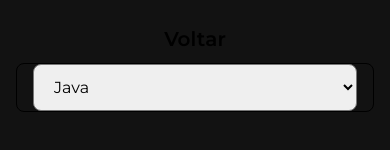
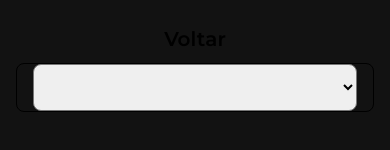
Before and after one commit to luisgomes01/Clip-App, a React Native app: screen /Search in a window 390 px wide. Shown: the part 242-392 px from the top of the page. Built offline with nearby package versions, Linux system fonts and the light colour scheme.

Commit message:
feat(Picker): add missing label component

```diff
--- a/src/components/picker/Picker.styles.ts
+++ b/src/components/picker/Picker.styles.ts
@@ -27,3 +27,13 @@ export const PickerItem = styled(Picker.Item)`
   font-family: montserrat-regular;
   color: ${(props) => props.theme.labelColor};
 `;
+
+export const Label = styled.Text`
+  font-size: 16px;
+  line-height: 19.5px;
+  margin-bottom: 4px;
+  color: ${(props) => props.theme.labelColor};
+  font-family: montserrat-medium;
+`;
+
+export const Container = styled.View``;
--- a/src/components/picker/Picker.tsx
+++ b/src/components/picker/Picker.tsx
@@ -1,6 +1,12 @@
 import { StyleProp, ViewStyle } from "react-native";
 import { useTheme } from "styled-components";
-import { PickerWrapper, PickerContainer, PickerItem } from "./Picker.styles";
+import {
+  PickerWrapper,
+  PickerContainer,
+  PickerItem,
+  Label,
+  Container,
+} from "./Picker.styles";
 
 interface Item {
   label: string;
@@ -11,21 +17,26 @@ interface Props {
   onChange?: (itemValue: string | number, itemIndex: number) => void;
   value?: any;
   containerStyle?: StyleProp<ViewStyle>;
+  label?: string;
 }
 const PickerSelect = ({
   onChange,
   items = [],
   value,
   containerStyle,
+  label,
 }: Props) => {
   const theme = useTheme();
   return (
-    <PickerWrapper style={containerStyle}>
+    <Container style={containerStyle}>
+      {label && <Label>{label}</Label>}
+      <PickerWrapper>
         <PickerContainer
           dropdownIconColor={theme.labelColor}
           onValueChange={onChange}
           selectedValue={value}
         >
+          <PickerItem label="" value="" />
           {items.map((item, index) => (
             <PickerItem
               key={String(index + item.label)}
@@ -35,6 +46,7 @@ const PickerSelect = ({
           ))}
         </PickerContainer>
       </PickerWrapper>
+    </Container>
   );
 };
 
```
Lines whose indentation alone changed are shown as unchanged.
